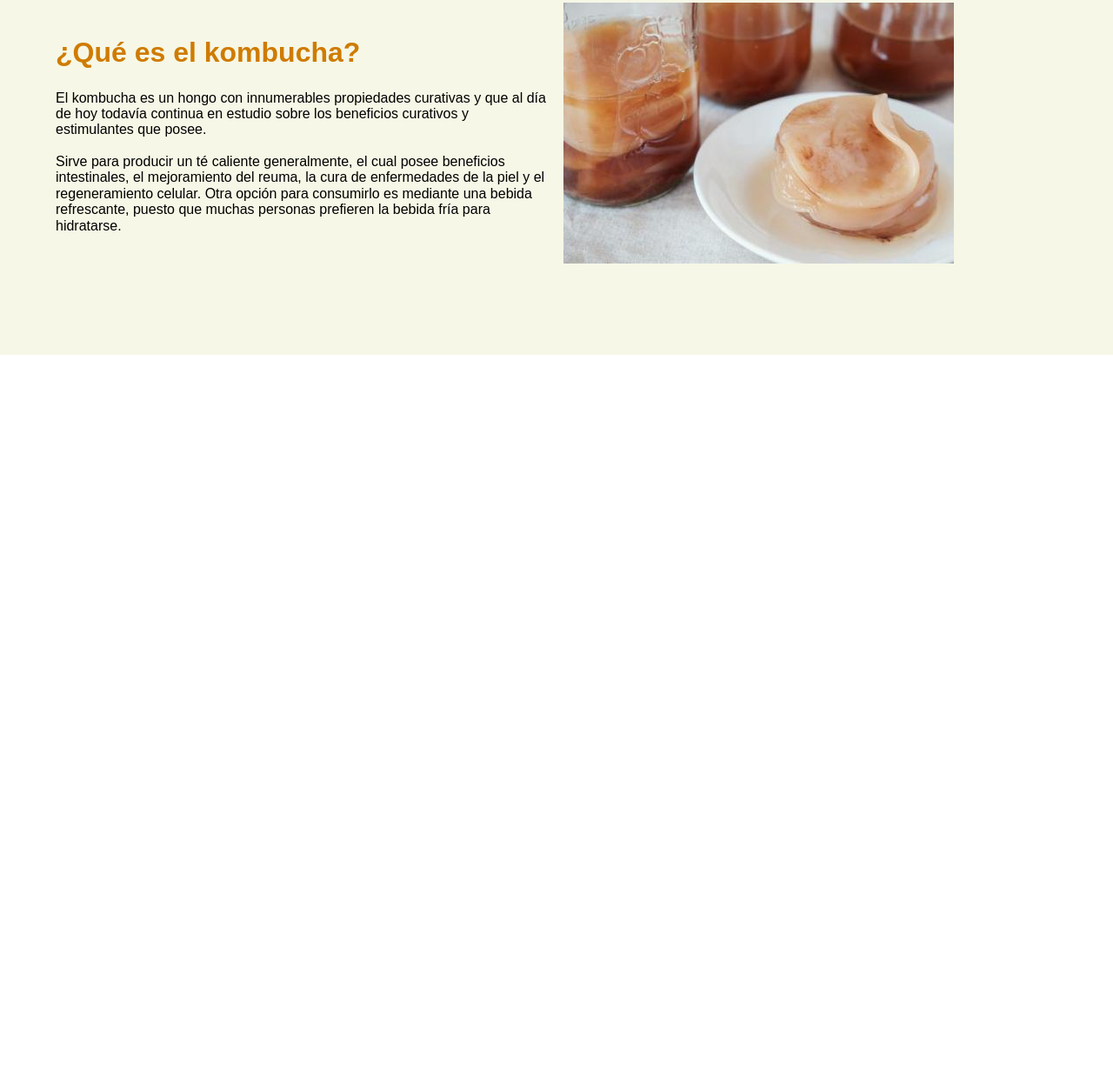
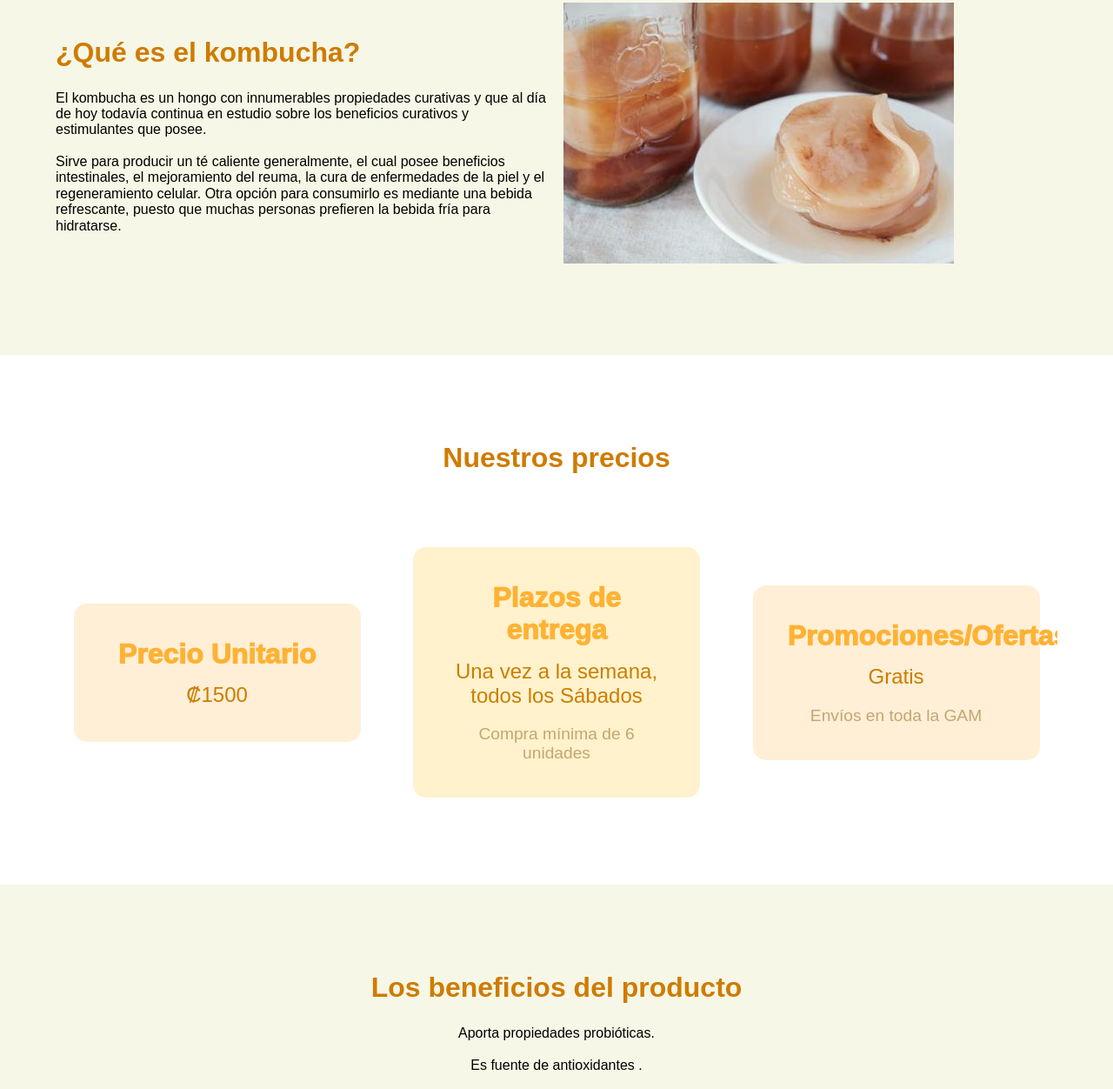
Before and after one commit to majorojas09/tekombucha, a plain HTML site: page inicio.html in a window 1280 px wide. Shown: the part 1548-2800 px from the top of the page at 87% size. Before the commit the page ends 1956 px from the top, so only its background shows below. Drawn offline with Linux system fonts and the light colour scheme; a web font is replaced by a local one.

Commit message:
Precios y beneficios

```diff
--- a/inicio.html
+++ b/inicio.html
@@ -33,7 +33,7 @@
                     <a href="#" class="nav_links">Precios</a>
                 </li>
                 <li class="nav_items">
-                    <a href="#" class="nav_links">Información</a>
+                    <a href="#" class="nav_links">Beneficios</a>
                 </li>
                 <li class="nav_items">
                     <a href="#" class="nav_links">Clientes</a>
@@ -81,6 +81,7 @@
                     </article>
                 </div>
         </section>
+
         <section class="knowledge">
             <div class="knowledge_container container">
                 <div class="knowledge_texts">
@@ -101,6 +102,52 @@
                 </figure>
             </div>
         </section>
+
+        <section class="price container">
+            <h2 class="subtitle">Nuestros precios</h2>
+
+            <div class="price_table">
+                <div class="price_element">
+                    <p class="price_name">Precio Unitario</p>
+                    <p class="price_price">₡1500</p>
+                </div>
+
+                <div class="price_element price_element--best">
+                    <p class="price_name">Plazos de entrega</p>
+                    <p class="price_price">Una vez a la semana, todos los Sábados</p>
+                    <div class="price_items">
+                        <p class="price_features">Compra mínima de 6 unidades</p>
+                    </div>
+                </div>
+
+                <div class="price_element">
+                    <p class="price_name">Promociones/Ofertas</p>
+                    <p class="price_price">Gratis</p>
+                    <div class="price_items">
+                        <p class="price_features">Envíos en toda la GAM</p>
+                    </div>
+                </div>
+            </div>
+        </section>
+
+        <section class="beneficios">
+            <div class="beneficios_container container">
+                <h2 class="subtitle">Los beneficios del producto</h2>
+                <p class="beneficios_paragraph">
+                    Aporta propiedades probióticas.
+                    <br><br>
+                    Es fuente de antioxidantes .
+                    <br><br>
+                    Beneficioso para la salud digestiva.
+                    <br><br>
+                    Desintoxica el hígado y la sangre.
+                    <br><br>
+                    Mejora el sistema inmunológico gracias a su contenido de vitamina B12 y enzimas.
+                    <br><br>
+                    Fuente de glucosaminas que ayudan a aliviar dolor e inflamación.
+                </p>
+            </div>
+        </section>
     </main>
 </body>
 </html>
--- a/styles2.css
+++ b/styles2.css
@@ -179,3 +179,65 @@ body {
     width: 100%;
     display: block;
 }
+
+.price {
+    text-align: center;
+
+}
+
+.price_table {
+    padding-top: 60px;
+    display: flex;
+    flex-wrap: wrap;
+    gap: 2.5em;
+    justify-content: space-evenly;
+    align-items: center;
+}
+
+.price_element {
+    background-color: #FFEFD6;
+    text-align: center;
+    border-radius: 15px;
+    width: 330px;
+    padding: 40px;
+    --color-plan: #FFB234;
+    --color-price: #CB7E00;
+    --color-items: #C4A570;
+}
+
+.price_element--best {
+    background-color: #FFF2CC;
+    --color-plan: #FFB234;
+    --color-price: #CB7E00;
+    --color-items: #C4A570;
+}
+
+.price_name {
+    color: var(--color-plan);
+    margin-bottom: 15px;
+    font-weight: 1000;
+    font-size: 2rem;
+}
+
+.price_price {
+    font-size: 1.5rem;
+    color: var(--color-price);
+}
+
+.price_items {
+    margin-top: 20px;
+    display: grid;
+    gap: 1em;
+    font-weight: 300;
+    font-size: 1.2rem;
+    color: var(--color-items);
+}
+
+.beneficios {
+    text-align: center;
+    background-color: #f6f7e6;
+    background-image:  radial-gradient(#F7DC6F 0.5px, transparent 0.5px), radial-gradient(#F7DC6F 0.5px, #f6f7e6 0.5px);
+    background-size: 20px 20px;
+    background-position: 0 0,10px 10px;
+    overflow: hidden;
+}
```
